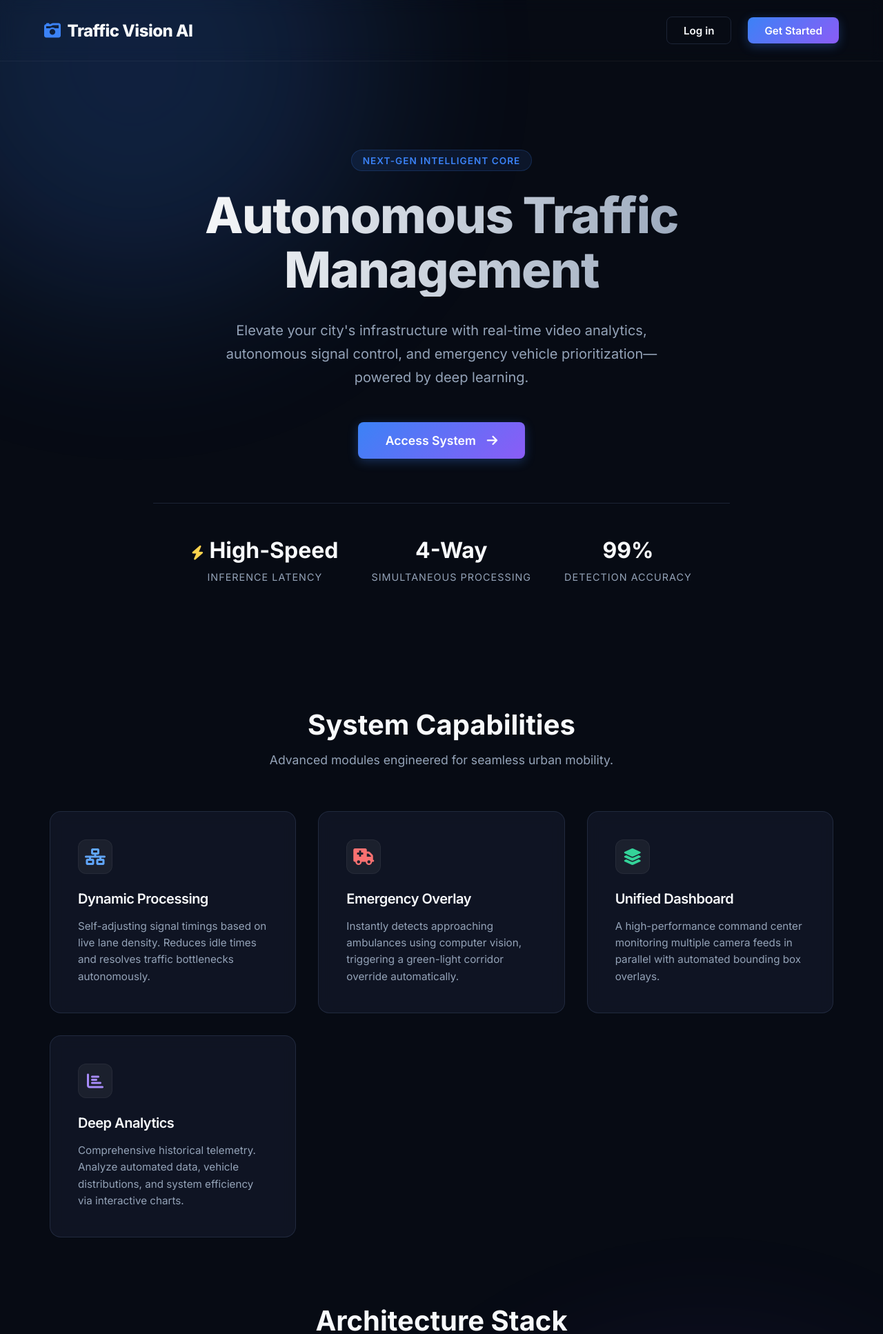
After one commit to Alvinsony07/Main-Project-traff, a Flask app: template templates/index.html in a window 1280 px wide; the page is wider, and only the part inside the window is pictured. The commit adds this page. Shown: the top 1934 px of that part at 69% size. Run offline with Flask 3, Linux system fonts and the light colour scheme; the template is opened without the code that fills it, so the values that code supplies are empty.

Commit message:
Introduce initial web UI with new templates for index, login, dashboard, and analysis pages, along with comprehensive styling.

```diff
--- a/app.py
+++ b/app.py
@@ -39,9 +39,10 @@ signal_thread.start()
 
 @app.route('/')
 def index():
+    user = None
     if 'user_id' in session:
-        return redirect(url_for('dashboard'))
-    return redirect(url_for('login'))
+        user = User.query.get(session['user_id'])
+    return render_template('index.html', user=user)
 
 @app.route('/login', methods=['GET', 'POST'])
 def login():
--- /dev/null
+++ b/templates/index.html
@@ -0,0 +1,572 @@
+<!DOCTYPE html>
+<html lang="en">
+
+<head>
+    <meta charset="UTF-8">
+    <meta name="viewport" content="width=device-width, initial-scale=1.0">
+    <title>Traffic Vision AI</title>
+    <link href="https://fonts.googleapis.com/css2?family=Inter:wght@300;400;500;600;700;800&display=swap"
+        rel="stylesheet">
+    <link rel="stylesheet" href="https://cdnjs.cloudflare.com/ajax/libs/font-awesome/6.4.0/css/all.min.css">
+    <style>
+        :root {
+            --bg-dark: #070B14;
+            --bg-card: rgba(22, 28, 45, 0.6);
+            --border-color: rgba(62, 76, 105, 0.4);
+            --text-main: #F8FAFC;
+            --text-muted: #94A3B8;
+            --accent-blue: #3B82F6;
+            --accent-purple: #8B5CF6;
+            --gradient-primary: linear-gradient(135deg, var(--accent-blue), var(--accent-purple));
+        }
+
+        * {
+            margin: 0;
+            padding: 0;
+            box-sizing: border-box;
+            font-family: 'Inter', sans-serif;
+        }
+
+        body {
+            background-color: var(--bg-dark);
+            color: var(--text-main);
+            min-height: 100vh;
+            overflow-x: hidden;
+            position: relative;
+        }
+
+        /* Abstract Background Effects */
+        .bg-glow-1,
+        .bg-glow-2 {
+            position: absolute;
+            border-radius: 50%;
+            filter: blur(120px);
+            opacity: 0.15;
+            z-index: -1;
+            animation: pulseGlow 10s infinite alternate;
+        }
+
+        .bg-glow-1 {
+            top: -10%;
+            left: -10%;
+            width: 50vw;
+            height: 50vw;
+            background: var(--accent-blue);
+        }
+
+        .bg-glow-2 {
+            bottom: -20%;
+            right: -10%;
+            width: 60vw;
+            height: 60vw;
+            background: var(--accent-purple);
+            animation-delay: 5s;
+        }
+
+        @keyframes pulseGlow {
+            0% {
+                transform: scale(1);
+                opacity: 0.1;
+            }
+
+            100% {
+                transform: scale(1.1);
+                opacity: 0.2;
+            }
+        }
+
+        /* Navigation */
+        nav {
+            padding: 1.5rem 4rem;
+            display: flex;
+            justify-content: space-between;
+            align-items: center;
+            border-bottom: 1px solid rgba(255, 255, 255, 0.05);
+            backdrop-filter: blur(10px);
+            position: sticky;
+            top: 0;
+            z-index: 50;
+        }
+
+        .logo {
+            font-size: 1.5rem;
+            font-weight: 800;
+            letter-spacing: -0.5px;
+            display: flex;
+            align-items: center;
+            gap: 10px;
+        }
+
+        .logo i {
+            color: var(--accent-blue);
+        }
+
+        .nav-actions {
+            display: flex;
+            align-items: center;
+            gap: 1.5rem;
+        }
+
+        .user-greeting {
+            color: var(--text-muted);
+            font-weight: 500;
+        }
+
+        .user-greeting strong {
+            color: var(--text-main);
+        }
+
+        .btn {
+            padding: 0.6rem 1.5rem;
+            border-radius: 8px;
+            font-size: 0.95rem;
+            font-weight: 600;
+            text-decoration: none;
+            transition: all 0.3s ease;
+            cursor: pointer;
+            display: inline-flex;
+            align-items: center;
+            gap: 8px;
+        }
+
+        .btn-outline {
+            background: transparent;
+            color: var(--text-main);
+            border: 1px solid var(--border-color);
+        }
+
+        .btn-outline:hover {
+            background: rgba(255, 255, 255, 0.05);
+            border-color: var(--text-muted);
+        }
+
+        .btn-primary {
+            background: var(--gradient-primary);
+            color: white;
+            border: none;
+            box-shadow: 0 4px 15px rgba(59, 130, 246, 0.3);
+        }
+
+        .btn-primary:hover {
+            transform: translateY(-2px);
+            box-shadow: 0 6px 20px rgba(59, 130, 246, 0.5);
+            filter: brightness(1.1);
+        }
+
+        /* Hero Section */
+        .hero {
+            padding: 8rem 2rem 5rem;
+            text-align: center;
+            max-width: 900px;
+            margin: 0 auto;
+        }
+
+        .tagline {
+            display: inline-block;
+            padding: 0.4rem 1rem;
+            background: rgba(59, 130, 246, 0.1);
+            color: var(--accent-blue);
+            border-radius: 20px;
+            font-size: 0.85rem;
+            font-weight: 600;
+            letter-spacing: 1px;
+            text-transform: uppercase;
+            margin-bottom: 1.5rem;
+            border: 1px solid rgba(59, 130, 246, 0.2);
+            animation: fadeInDown 0.8s ease-out;
+        }
+
+        .hero h1 {
+            font-size: 4.5rem;
+            font-weight: 800;
+            line-height: 1.1;
+            margin-bottom: 2rem;
+            letter-spacing: -1.5px;
+            background: linear-gradient(to right, #ffffff, #94A3B8);
+            -webkit-background-clip: text;
+            -webkit-text-fill-color: transparent;
+            animation: fadeInDown 1s ease-out;
+        }
+
+        .hero p {
+            font-size: 1.25rem;
+            color: var(--text-muted);
+            line-height: 1.7;
+            margin-bottom: 3rem;
+            max-width: 700px;
+            margin-left: auto;
+            margin-right: auto;
+            animation: fadeIn 1.2s ease-out;
+        }
+
+        .hero-stats {
+            display: flex;
+            justify-content: center;
+            gap: 3rem;
+            margin-top: 4rem;
+            border-top: 1px solid var(--border-color);
+            padding-top: 3rem;
+            animation: fadeIn 1.5s ease-out;
+        }
+
+        .stat-item h4 {
+            font-size: 2rem;
+            font-weight: 700;
+            color: var(--text-main);
+            margin-bottom: 0.5rem;
+        }
+
+        .stat-item p {
+            font-size: 0.9rem;
+            color: var(--text-muted);
+            text-transform: uppercase;
+            letter-spacing: 1px;
+            margin: 0;
+        }
+
+        /* Grid Sections */
+        .section-container {
+            max-width: 1200px;
+            margin: 0 auto;
+            padding: 6rem 2rem;
+        }
+
+        .section-header {
+            margin-bottom: 4rem;
+            text-align: center;
+        }
+
+        .section-header h2 {
+            font-size: 2.5rem;
+            font-weight: 700;
+            margin-bottom: 1rem;
+        }
+
+        .section-header p {
+            color: var(--text-muted);
+            font-size: 1.1rem;
+        }
+
+        .grid-cards {
+            display: grid;
+            grid-template-columns: repeat(auto-fit, minmax(280px, 1fr));
+            gap: 2rem;
+        }
+
+        .bento-card {
+            background: var(--bg-card);
+            border: 1px solid var(--border-color);
+            border-radius: 16px;
+            padding: 2.5rem;
+            backdrop-filter: blur(10px);
+            transition: all 0.3s ease;
+            position: relative;
+            overflow: hidden;
+        }
+
+        .bento-card::before {
+            content: '';
+            position: absolute;
+            top: 0;
+            left: 0;
+            width: 100%;
+            height: 100%;
+            background: radial-gradient(800px circle at var(--mouse-x, inset) var(--mouse-y, inset), rgba(255, 255, 255, 0.06), transparent 40%);
+            opacity: 0;
+            transition: opacity 0.3s;
+            pointer-events: none;
+        }
+
+        .bento-card:hover {
+            transform: translateY(-5px);
+            border-color: rgba(255, 255, 255, 0.15);
+            box-shadow: 0 20px 40px rgba(0, 0, 0, 0.4);
+        }
+
+        .bento-card:hover::before {
+            opacity: 1;
+        }
+
+        .card-icon {
+            width: 50px;
+            height: 50px;
+            border-radius: 12px;
+            background: rgba(255, 255, 255, 0.05);
+            display: flex;
+            align-items: center;
+            justify-content: center;
+            font-size: 1.5rem;
+            margin-bottom: 1.5rem;
+            border: 1px solid rgba(255, 255, 255, 0.05);
+        }
+
+        .icon-blue {
+            color: #60A5FA;
+        }
+
+        .icon-red {
+            color: #F87171;
+        }
+
+        .icon-green {
+            color: #34D399;
+        }
+
+        .icon-purple {
+            color: #A78BFA;
+        }
+
+        .bento-card h3 {
+            font-size: 1.25rem;
+            font-weight: 600;
+            margin-bottom: 1rem;
+            letter-spacing: -0.5px;
+        }
+
+        .bento-card p {
+            color: var(--text-muted);
+            font-size: 0.95rem;
+            line-height: 1.6;
+        }
+
+        /* Tech Stack / Workflow */
+        .workflow-row {
+            display: flex;
+            align-items: center;
+            justify-content: center;
+            gap: 1.5rem;
+            flex-wrap: wrap;
+        }
+
+        .tech-pill {
+            display: flex;
+            align-items: center;
+            gap: 10px;
+            padding: 1rem 1.5rem;
+            background: var(--bg-card);
+            border: 1px solid var(--border-color);
+            border-radius: 50px;
+            font-weight: 500;
+            color: var(--text-main);
+            transition: transform 0.3s ease;
+        }
+
+        .tech-pill:hover {
+            transform: translateY(-3px);
+            border-color: var(--accent-blue);
+        }
+
+        .tech-pill i {
+            font-size: 1.2rem;
+        }
+
+        /* Footer */
+        footer {
+            text-align: center;
+            padding: 3rem 2rem;
+            border-top: 1px solid var(--border-color);
+            color: var(--text-muted);
+            font-size: 0.9rem;
+        }
+
+        /* Animations */
+        @keyframes fadeInDown {
+            from {
+                opacity: 0;
+                transform: translateY(-30px);
+            }
+
+            to {
+                opacity: 1;
+                transform: translateY(0);
+            }
+        }
+
+        @keyframes fadeIn {
+            from {
+                opacity: 0;
+            }
+
+            to {
+                opacity: 1;
+            }
+        }
+
+        @media (max-width: 768px) {
+            nav {
+                padding: 1.5rem 2rem;
+                flex-direction: column;
+                gap: 1rem;
+            }
+
+            .hero {
+                padding: 5rem 1.5rem 3rem;
+            }
+
+            .hero h1 {
+                font-size: 3rem;
+            }
+
+            .hero-stats {
+                flex-direction: column;
+                gap: 2rem;
+            }
+        }
+    </style>
+</head>
+
+<body>
+
+    <div class="bg-glow-1"></div>
+    <div class="bg-glow-2"></div>
+
+    <nav>
+        <div class="logo">
+            <i class="fas fa-camera-retro"></i>
+            Traffic Vision AI
+        </div>
+        <div class="nav-actions">
+            {% if user %}
+            <span class="user-greeting">Welcome back, <strong>{{ user.username }}</strong></span>
+            <a href="{{ url_for('dashboard') if user.role == 'admin' else url_for('user.dashboard') }}"
+                class="btn btn-primary">
+                <i class="fas fa-chart-line"></i> Dashboard
+            </a>
+            <a href="{{ url_for('logout') }}" class="btn btn-outline">
+                <i class="fas fa-sign-out-alt"></i>
+            </a>
+            {% else %}
+            <a href="{{ url_for('login') }}" class="btn btn-outline">Log in</a>
+            <a href="{{ url_for('login') }}" class="btn btn-primary">Get Started</a>
+            {% endif %}
+        </div>
+    </nav>
+
+    <main>
+        <section class="hero">
+            <div class="tagline">Next-Gen Intelligent Core</div>
+            <h1>Autonomous Traffic Management</h1>
+            <p>Elevate your city's infrastructure with real-time video analytics, autonomous signal control, and
+                emergency vehicle prioritization—powered by deep learning.</p>
+
+            <div style="display: flex; gap: 1rem; justify-content: center; margin-top: 2rem;">
+                {% if user %}
+                <a href="{{ url_for('dashboard') if user.role == 'admin' else url_for('user.dashboard') }}"
+                    class="btn btn-primary" style="padding: 1rem 2.5rem; font-size: 1.1rem;">
+                    Launch Console <i class="fas fa-arrow-right" style="margin-left:8px;"></i>
+                </a>
+                {% else %}
+                <a href="{{ url_for('login') }}" class="btn btn-primary"
+                    style="padding: 1rem 2.5rem; font-size: 1.1rem;">
+                    Access System <i class="fas fa-arrow-right" style="margin-left:8px;"></i>
+                </a>
+                {% endif %}
+            </div>
+
+            <div class="hero-stats">
+                <div class="stat-item">
+                    <h4><i class="fas fa-bolt"
+                            style="color: #FCD34D; font-size: 1.3rem; margin-right: 8px;"></i>High-Speed</h4>
+                    <p>Inference Latency</p>
+                </div>
+                <div class="stat-item">
+                    <h4>4-Way</h4>
+                    <p>Simultaneous Processing</p>
+                </div>
+                <div class="stat-item">
+                    <h4>99%</h4>
+                    <p>Detection Accuracy</p>
+                </div>
+            </div>
+        </section>
+
+        <section class="section-container">
+            <div class="section-header">
+                <h2>System Capabilities</h2>
+                <p>Advanced modules engineered for seamless urban mobility.</p>
+            </div>
+
+            <div class="grid-cards">
+                <div class="bento-card">
+                    <div class="card-icon icon-blue">
+                        <i class="fas fa-network-wired"></i>
+                    </div>
+                    <h3>Dynamic Processing</h3>
+                    <p>Self-adjusting signal timings based on live lane density. Reduces idle times and resolves traffic
+                        bottlenecks autonomously.</p>
+                </div>
+
+                <div class="bento-card">
+                    <div class="card-icon icon-red">
+                        <i class="fas fa-truck-medical"></i>
+                    </div>
+                    <h3>Emergency Overlay</h3>
+                    <p>Instantly detects approaching ambulances using computer vision, triggering a green-light corridor
+                        override automatically.</p>
+                </div>
+
+                <div class="bento-card">
+                    <div class="card-icon icon-green">
+                        <i class="fas fa-layer-group"></i>
+                    </div>
+                    <h3>Unified Dashboard</h3>
+                    <p>A high-performance command center monitoring multiple camera feeds in parallel with automated
+                        bounding box overlays.</p>
+                </div>
+
+                <div class="bento-card">
+                    <div class="card-icon icon-purple">
+                        <i class="fas fa-chart-bar"></i>
+                    </div>
+                    <h3>Deep Analytics</h3>
+                    <p>Comprehensive historical telemetry. Analyze automated data, vehicle distributions, and system
+                        efficiency via interactive charts.</p>
+                </div>
+            </div>
+        </section>
+
+        <section class="section-container" style="padding-top: 0;">
+            <div class="section-header">
+                <h2>Architecture Stack</h2>
+                <p>Built with an enterprise-grade, lightweight toolset.</p>
+            </div>
+
+            <div class="workflow-row">
+                <div class="tech-pill">
+                    <i class="fab fa-python" style="color: #3B82F6;"></i> Python Backbone
+                </div>
+                <i class="fas fa-arrow-right" style="color: var(--border-color);"></i>
+                <div class="tech-pill">
+                    <i class="fas fa-brain" style="color: #10B981;"></i> YOLOv8 Vision
+                </div>
+                <i class="fas fa-arrow-right" style="color: var(--border-color);"></i>
+                <div class="tech-pill">
+                    <i class="fas fa-database" style="color: #F59E0B;"></i> Fast SQLite
+                </div>
+                <i class="fas fa-arrow-right" style="color: var(--border-color);"></i>
+                <div class="tech-pill">
+                    <i class="fab fa-html5" style="color: #F87171;"></i> Responsive Frontend
+                </div>
+            </div>
+        </section>
+    </main>
+
+    <footer>
+        <p>&copy; 2026 Traffic Vision AI Platform. Engineered for next-gen smart cities.</p>
+    </footer>
+
+    <script>
+        // Subtle glow hover effect for bento cards tracking mouse cursor
+        document.querySelectorAll('.bento-card').forEach(card => {
+            card.addEventListener('mousemove', e => {
+                const rect = card.getBoundingClientRect();
+                const x = e.clientX - rect.left;
+                const y = e.clientY - rect.top;
+                card.style.setProperty('--mouse-x', `${x}px`);
+                card.style.setProperty('--mouse-y', `${y}px`);
+            });
+        });
+    </script>
+</body>
+
+</html>
```
Also changed, not shown: static/css/style.css (+56 -18 lines), templates/analysis.html (+6 -5 lines), templates/dashboard.html (+6 -5 lines), templates/login.html (+7 -7 lines), templates/user/dashboard.html (+5 -4 lines).
